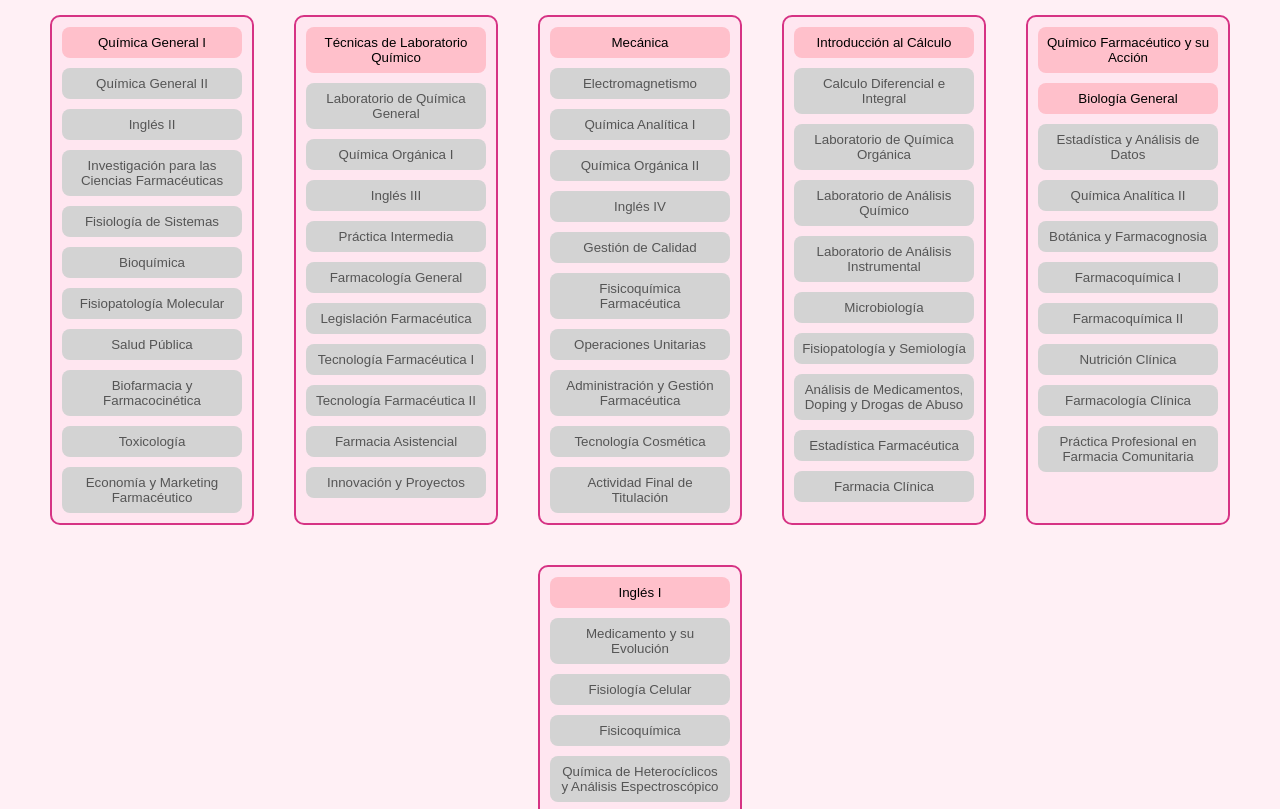
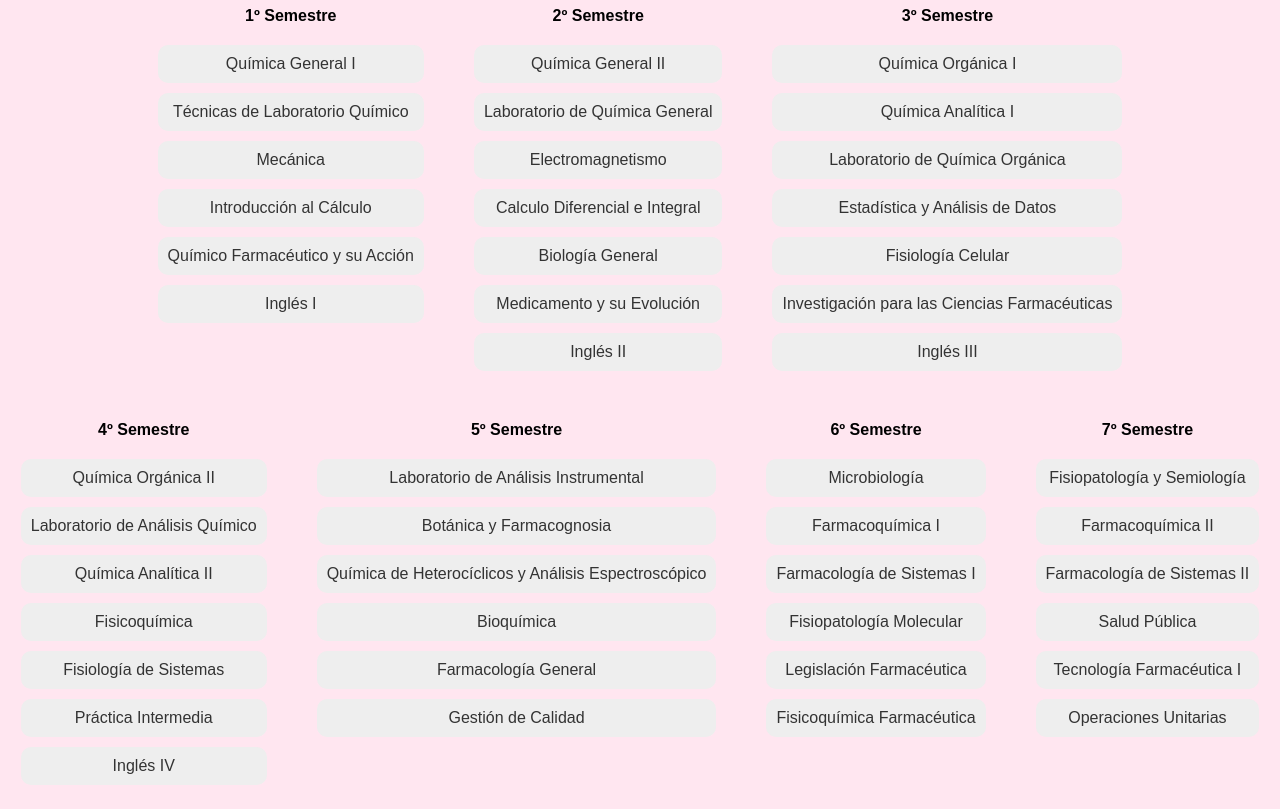
Before and after one commit to cromvtica/Malla-QyF-UCh, a plain HTML site: page index.html in a window 1280 px wide. Shown: the part 73-882 px from the top of the page. Drawn offline with Linux system fonts and the light colour scheme.

Commit message:
Update index.html

```diff
--- a/index.html
+++ b/index.html
@@ -1,173 +1,215 @@
 <!DOCTYPE html>
 <html lang="es">
 <head>
-  <meta charset="UTF-8">
+  <meta charset="UTF-8" />
+  <meta name="viewport" content="width=device-width, initial-scale=1.0" />
   <title>Malla Química y Farmacia UCh</title>
   <style>
     body {
-      font-family: sans-serif;
-      background-color: #fff0f5;
+      font-family: Arial, sans-serif;
+      background-color: #ffe6f0;
+      margin: 20px;
       text-align: center;
     }
     h1 {
-      color: #d63384;
+      color: #c2185b;
     }
-    .grid-container {
+    .grid {
       display: flex;
       flex-wrap: wrap;
       justify-content: center;
-      gap: 40px;
-      margin: 30px;
+      gap: 50px;
+      margin-top: 20px;
     }
-    .semester {
+    .column {
       display: flex;
       flex-direction: column;
       gap: 10px;
-      background-color: #ffe6f0;
-      border: 2px solid #d63384;
+    }
+    .box {
       padding: 10px;
       border-radius: 10px;
-      width: 180px;
+      background-color: #eee;
+      color: #333;
+      cursor: pointer;
+      min-width: 180px;
+      transition: background-color 0.3s;
     }
-    .course {
-      padding: 8px;
-      border-radius: 8px;
-      border: none;
-      cursor: pointer;
+    .approved {
+      background-color: #f06292 !important;
+      color: white;
     }
     .locked {
-      background-color: lightgray;
-      color: #555;
+      background-color: #ddd !important;
+      color: #aaa;
+      cursor: not-allowed;
     }
-    .unlocked {
-      background-color: pink;
-    }
-    .completed {
-      background-color: fuchsia;
-      color: white;
+    .semester-title {
+      font-weight: bold;
+      margin-bottom: 10px;
     }
   </style>
 </head>
 <body>
   <h1>Malla Química y Farmacia UCh</h1>
-  <div class="grid-container" id="grid"></div>
+  <div class="grid" id="grid"></div>
 
   <script>
-    const courses = {
-      // Primer al Quinto Semestre
-      'Química General I': [],
-      'Técnicas de Laboratorio Químico': [],
-      'Mecánica': [],
-      'Introducción al Cálculo': [],
-      'Químico Farmacéutico y su Acción': [],
-      'Inglés I': [],
-
-      'Química General II': ['Química General I'],
-      'Laboratorio de Química General': ['Química General I', 'Técnicas de Laboratorio Químico'],
-      'Electromagnetismo': ['Introducción al Cálculo', 'Mecánica'],
-      'Calculo Diferencial e Integral': ['Introducción al Cálculo'],
-      'Biología General': [],
-      'Medicamento y su Evolución': ['Químico Farmacéutico y su Acción'],
-      'Inglés II': ['Inglés I'],
-
-      'Química Orgánica I': ['Química General II'],
-      'Química Analítica I': ['Química General II', 'Laboratorio de Química General'],
-      'Laboratorio de Química Orgánica': ['Química General II', 'Laboratorio de Química General'],
-      'Estadística y Análisis de Datos': ['Calculo Diferencial e Integral'],
-      'Fisiología Celular': ['Biología General', 'Química General I', 'Electromagnetismo'],
-      'Investigación para las Ciencias Farmacéuticas': ['Medicamento y su Evolución', 'Inglés II'],
-      'Inglés III': ['Inglés II'],
-
-      'Química Orgánica II': ['Química Orgánica I'],
-      'Laboratorio de Análisis Químico': ['Química Analítica I', 'Estadística y Análisis de Datos'],
-      'Química Analítica II': ['Química Analítica I'],
-      'Fisicoquímica': ['Mecánica', 'Química Orgánica I'],
-      'Fisiología de Sistemas': ['Fisiología Celular'],
-      'Práctica Intermedia': ['Investigación para las Ciencias Farmacéuticas'],
-      'Inglés IV': ['Inglés III'],
-
-      'Laboratorio de Análisis Instrumental': ['Laboratorio de Análisis Químico', 'Química Analítica II'],
-      'Botánica y Farmacognosia': ['Química Analítica II', 'Química Orgánica II'],
-      'Química de Heterocíclicos y Análisis Espectroscópico': ['Química Orgánica II'],
-      'Bioquímica': ['Fisicoquímica', 'Química Orgánica II'],
-      'Farmacología General': ['Fisiología de Sistemas', 'Laboratorio de Análisis Químico'],
-      'Gestión de Calidad': ['Investigación para las Ciencias Farmacéuticas'],
-
-      // Sexto al Décimo Semestre
-      'Microbiología': ['Bioquímica'],
-      'Farmacoquímica I': ['Farmacología General', 'Química de Heterocíclicos y Análisis Espectroscópico'],
-      'Farmacología de Sistemas I': ['Farmacología General'],
-      'Fisiopatología Molecular': ['Bioquímica', 'Fisiología de Sistemas'],
-      'Legislación Farmacéutica': ['Gestión de Calidad', 'Práctica Intermedia'],
-      'Fisicoquímica Farmacéutica': ['Fisicoquímica'],
-
-      'Fisiopatología y Semiología': ['Fisiopatología Molecular'],
-      'Farmacoquímica II': ['Farmacoquímica I'],
-      'Farmacología de Sistemas II': ['Microbiología', 'Farmacología de Sistemas I'],
-      'Salud Pública': ['Legislación Farmacéutica'],
-      'Tecnología Farmacéutica I': ['Fisicoquímica Farmacéutica', 'Legislación Farmacéutica'],
-      'Operaciones Unitarias': ['Fisicoquímica Farmacéutica'],
-
-      'Análisis de Medicamentos, Doping y Drogas de Abuso': ['Farmacoquímica II', 'Laboratorio de Análisis Instrumental'],
-      'Nutrición Clínica': ['Fisiopatología y Semiología'],
-      'Bioquímica Clínica': ['Fisiopatología y Semiología'],
-      'Biofarmacia y Farmacocinética': ['Farmacología General', 'Tecnología Farmacéutica I'],
-      'Tecnología Farmacéutica II': ['Tecnología Farmacéutica I', 'Operaciones Unitarias'],
-      'Administración y Gestión Farmacéutica': ['Tecnología Farmacéutica I'],
-      'Estadística Farmacéutica': ['Salud Pública', 'Estadística y Análisis de Datos'],
-
-      'Farmacología Clínica': ['Biofarmacia y Farmacocinética', 'Bioquímica Clínica'],
-      'Bromatología': ['Nutrición Clínica', 'Laboratorio de Análisis Instrumental'],
-      'Toxicología': ['Bioquímica Clínica', 'Farmacología de Sistemas II'],
-      'Farmacia Asistencial': ['Administración y Gestión Farmacéutica', 'Salud Pública'],
-      'Tecnología Cosmética': ['Tecnología Farmacéutica II'],
-
-      'Farmacia Clínica': ['Farmacología Clínica'],
-      'Práctica Profesional en Farmacia Comunitaria': ['Farmacología Clínica', 'Toxicología', 'Administración y Gestión Farmacéutica'],
-      'Biotecnología Farmacéutica': ['Fisiopatología Molecular', 'Tecnología Farmacéutica II'],
-      'Economía y Marketing Farmacéutico': ['Administración y Gestión Farmacéutica', 'Salud Pública', 'Farmacología Clínica'],
-      'Innovación y Proyectos': ['Estadística Farmacéutica'],
-
-      'Actividad Final de Titulación': ['Innovación y Proyectos', 'Economía y Marketing Farmacéutico', 'Farmacia Clínica', 'Biotecnología Farmacéutica', 'Práctica Profesional en Farmacia Comunitaria']
-    };
-
-    const saved = JSON.parse(localStorage.getItem("malla-uch")) || [];
-
-    function canUnlock(course) {
-      return courses[course].every(pr => saved.includes(pr));
-    }
+    const coursesBySemester = [
+      {
+        title: "1º Semestre",
+        courses: [
+          "Química General I",
+          "Técnicas de Laboratorio Químico",
+          "Mecánica",
+          "Introducción al Cálculo",
+          "Químico Farmacéutico y su Acción",
+          "Inglés I",
+        ],
+      },
+      {
+        title: "2º Semestre",
+        courses: [
+          "Química General II",
+          "Laboratorio de Química General",
+          "Electromagnetismo",
+          "Calculo Diferencial e Integral",
+          "Biología General",
+          "Medicamento y su Evolución",
+          "Inglés II",
+        ],
+      },
+      {
+        title: "3º Semestre",
+        courses: [
+          "Química Orgánica I",
+          "Química Analítica I",
+          "Laboratorio de Química Orgánica",
+          "Estadística y Análisis de Datos",
+          "Fisiología Celular",
+          "Investigación para las Ciencias Farmacéuticas",
+          "Inglés III",
+        ],
+      },
+      {
+        title: "4º Semestre",
+        courses: [
+          "Química Orgánica II",
+          "Laboratorio de Análisis Químico",
+          "Química Analítica II",
+          "Fisicoquímica",
+          "Fisiología de Sistemas",
+          "Práctica Intermedia",
+          "Inglés IV",
+        ],
+      },
+      {
+        title: "5º Semestre",
+        courses: [
+          "Laboratorio de Análisis Instrumental",
+          "Botánica y Farmacognosia",
+          "Química de Heterocíclicos y Análisis Espectroscópico",
+          "Bioquímica",
+          "Farmacología General",
+          "Gestión de Calidad",
+        ],
+      },
+      {
+        title: "6º Semestre",
+        courses: [
+          "Microbiología",
+          "Farmacoquímica I",
+          "Farmacología de Sistemas I",
+          "Fisiopatología Molecular",
+          "Legislación Farmacéutica",
+          "Fisicoquímica Farmacéutica",
+        ],
+      },
+      {
+        title: "7º Semestre",
+        courses: [
+          "Fisiopatología y Semiología",
+          "Farmacoquímica II",
+          "Farmacología de Sistemas II",
+          "Salud Pública",
+          "Tecnología Farmacéutica I",
+          "Operaciones Unitarias",
+        ],
+      },
+      {
+        title: "8º Semestre",
+        courses: [
+          "Análisis de Medicamentos, Doping y Drogas de Abuso",
+          "Nutrición Clínica",
+          "Bioquímica Clínica",
+          "Biofarmacia y Farmacocinética",
+          "Tecnología Farmacéutica II",
+          "Administración y Gestión Farmacéutica",
+          "Estadística Farmacéutica",
+        ],
+      },
+      {
+        title: "9º Semestre",
+        courses: [
+          "Farmacología Clínica",
+          "Bromatología",
+          "Toxicología",
+          "Farmacia Asistencial",
+          "Tecnología Cosmética",
+        ],
+      },
+      {
+        title: "10º Semestre",
+        courses: [
+          "Farmacia Clínica",
+          "Práctica Profesional en Farmacia Comunitaria",
+          "Biotecnología Farmacéutica",
+          "Economía y Marketing Farmacéutico",
+          "Innovación y Proyectos",
+        ],
+      },
+      {
+        title: "11º Semestre",
+        courses: [
+          "Actividad Final de Titulación",
+        ],
+      },
+    ];
 
     const grid = document.getElementById("grid");
-    const entries = Object.entries(courses);
-    const columns = 6;
-    const rows = Math.ceil(entries.length / columns);
+    const savedState = JSON.parse(localStorage.getItem("approvedCourses") || "{}");
 
-    for (let col = 0; col < columns; col++) {
-      const sem = document.createElement("div");
-      sem.className = "semester";
-      for (let row = 0; row < rows; row++) {
-        const i = row * columns + col;
-        if (i >= entries.length) continue;
-        const [name] = entries[i];
-        const btn = document.createElement("button");
-        btn.innerText = name;
-        btn.className = saved.includes(name)
-          ? "course completed"
-          : canUnlock(name)
-          ? "course unlocked"
-          : "course locked";
-        btn.onclick = () => {
-          if (!canUnlock(name)) return;
-          const idx = saved.indexOf(name);
-          if (idx >= 0) saved.splice(idx, 1);
-          else saved.push(name);
-          localStorage.setItem("malla-uch", JSON.stringify(saved));
-          location.reload();
-        };
-        sem.appendChild(btn);
-      }
-      grid.appendChild(sem);
-    }
+    coursesBySemester.forEach((semester) => {
+      const column = document.createElement("div");
+      column.className = "column";
+
+      const title = document.createElement("div");
+      title.className = "semester-title";
+      title.textContent = semester.title;
+      column.appendChild(title);
+
+      semester.courses.forEach((course) => {
+        const box = document.createElement("div");
+        box.className = "box";
+        box.textContent = course;
+
+        if (savedState[course]) {
+          box.classList.add("approved");
+        }
+
+        box.addEventListener("click", () => {
+          const isApproved = box.classList.contains("approved");
+          box.classList.toggle("approved");
+
+          savedState[course] = !isApproved;
+          localStorage.setItem("approvedCourses", JSON.stringify(savedState));
+        });
+
+        column.appendChild(box);
+      });
+
+      grid.appendChild(column);
+    });
   </script>
 </body>
 </html>
```
